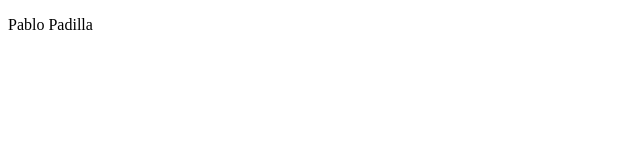
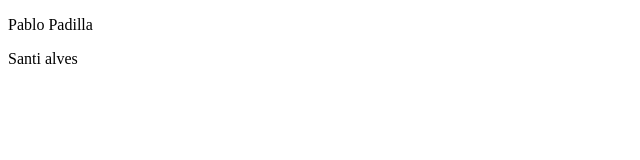
Before and after one commit to Bexzy/JaP-Grupal--FlexBox-, a plain HTML site: page index.html in a window 1280 px wide. Shown: the full height of the page, 0-640 px from the left. Drawn offline with Linux system fonts and the light colour scheme.

Commit message:
Update index.html

```diff
--- a/index.html
+++ b/index.html
@@ -8,5 +8,6 @@
 </head>
 <body>
     <p>Pablo Padilla</p>
+    <p>Santi alves</p>
 </body>
 </html>
```
